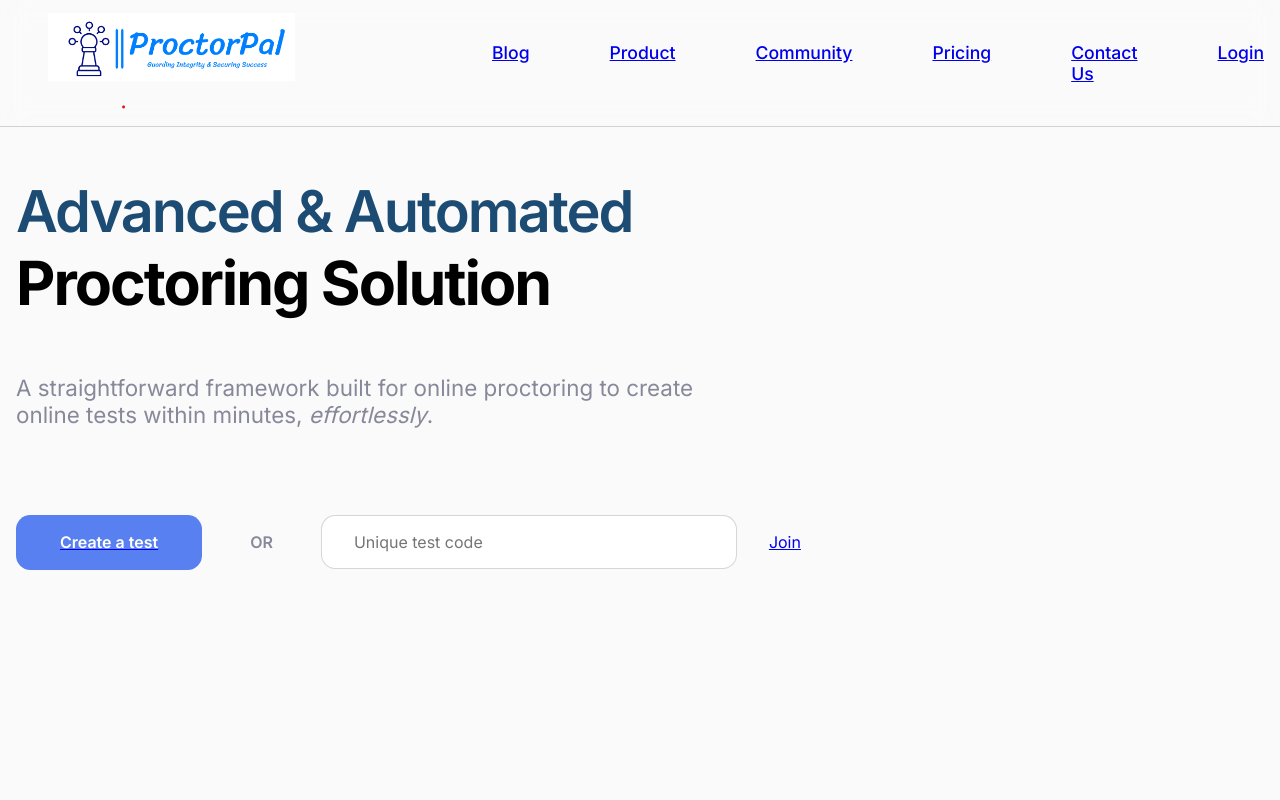
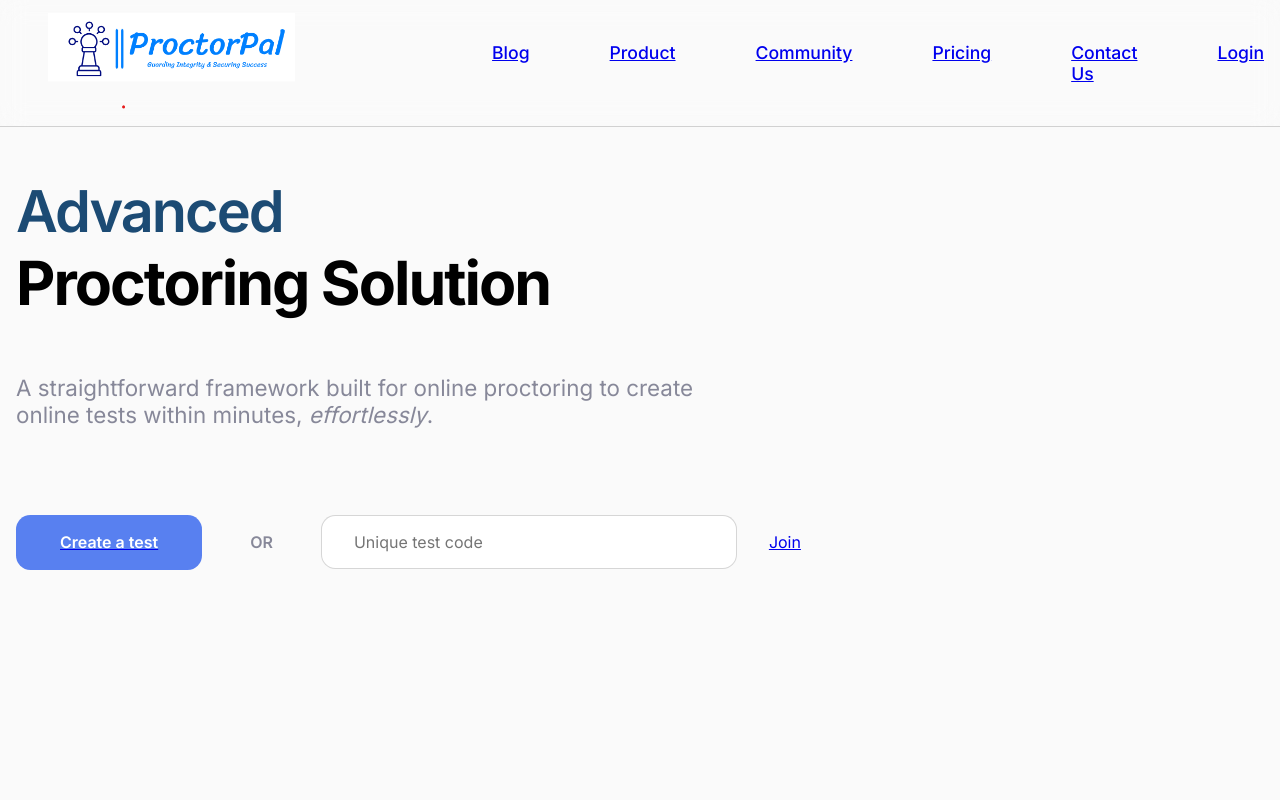
Before and after one commit to shreyasri258/Client, a React (Create React App) app: page / in a window 1280 px wide. Shown: the top 800 px of the page. Built offline with nearby package versions, Linux system fonts and the light colour scheme.

Commit message:
Landing page edited

```diff
--- a/src/landing/Landing.jsx
+++ b/src/landing/Landing.jsx
@@ -24,7 +24,7 @@ const Landing = () => {
 			<div className="section-type landing-page">
 				<div className="landing-content">
 					<div className="headings">
-						<span className="sub-text">Advanced & Automated</span>
+						<span className="sub-text">Advanced </span>
 						<span className="main-heading gradient-text">
 							Proctoring Solution
 						</span>
```
